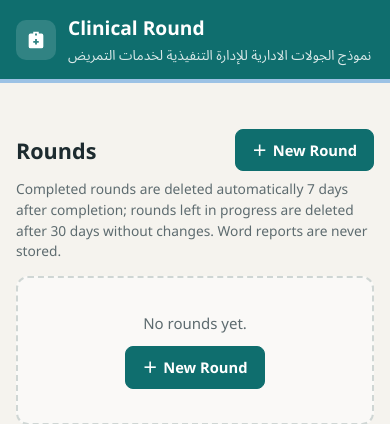
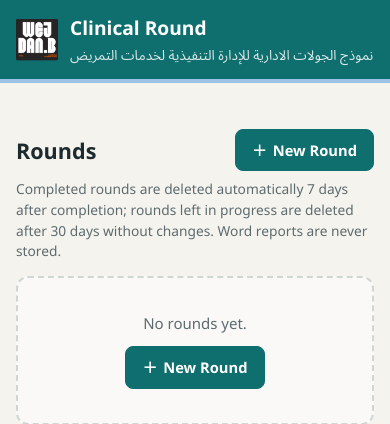
Before and after one commit to Wejdanfb/Clinical-Round, a Flask app: page / in a window 390 px wide. Shown: the top 424 px of the page. Run offline with Flask 3, Linux system fonts and the light colour scheme; data that the repository does not hold is empty; parts of the project's set-up code (start-up, migrations or seed data) failed here and were passed over; some libraries are stand-ins or nearby versions.

Commit message:
Add official WEJ DAN.B logo (header, login, favicon)
- static/brand/logo.png: the logo exactly as supplied (byte-identical,
  2000x2000 PNG); single asset referenced once in the template (LOGO)
- Header: logo beside the Clinical Round name (48 px, 42 px on phones)
- Login page: logo above "Sign in" (128 px, 108 px on phones)
- Logo is scaled uniformly inside a square frame that only leaves out its
  transparent border; no stretching, cropping of the design, recolouring
  or effects
- Favicons (32/48/192 px) and Apple touch icon generated as separate
  files by tools/make_favicons.py; the original asset is not modified
- No backend, database or Word template changes

Co-Authored-By: Claude Opus 5.5 <noreply@anthropic.com>
Claude-Session: https://claude.ai/code/session_01T2qn7ytJbquonJhoJTf4V2

```diff
--- a/static/style.css
+++ b/static/style.css
@@ -314,3 +314,27 @@ body.modal-open { overflow: hidden; }
 @media (prefers-reduced-motion: reduce) {
   .acc-panel, .acc-inner, .acc-chevron { transition: none; }
 }
+
+/* ===================== Brand logo =====================
+   static/brand/logo.png is the original file (2000 x 2000, transparent
+   border of 427 px around a 1146 px logo square). The frame shows the logo
+   square at --logo-size; only the transparent border falls outside it.
+   The image is scaled uniformly (never stretched, recoloured or filtered). */
+.logo-frame {
+  --logo-size: 46px;
+  position: relative; display: block; flex: none;
+  width: var(--logo-size); height: var(--logo-size); overflow: hidden;
+}
+.logo-frame img {
+  position: absolute; max-width: none;
+  width: calc(var(--logo-size) * 2000 / 1146); height: calc(var(--logo-size) * 2000 / 1146);
+  left: calc(var(--logo-size) * -427 / 1146); top: calc(var(--logo-size) * -427 / 1146);
+}
+.logo-header { --logo-size: 48px; }
+.logo-login { --logo-size: 128px; margin: 4px auto 6px; }
+.login-card h1 { text-align: center; }
+.login-card > .hint { text-align: center; margin-top: -6px; }
+@media (max-width: 640px) {
+  .logo-header { --logo-size: 42px; }
+  .logo-login { --logo-size: 108px; }
+}
--- a/templates/index.html
+++ b/templates/index.html
@@ -1,3 +1,6 @@
+{#- Brand logo: one asset, used everywhere. To replace the logo, overwrite
+    static/brand/logo.png and run `python tools/make_favicons.py`. -#}
+{%- set LOGO = url_for('static', filename='brand/logo.png') -%}
 <!doctype html>
 <html lang="en">
 <head>
@@ -5,15 +8,18 @@
   <meta name="viewport" content="width=device-width, initial-scale=1">
   <meta name="robots" content="noindex, nofollow">
   <title>Clinical Round</title>
+  <link rel="icon" type="image/png" sizes="32x32" href="{{ url_for('static', filename='brand/favicon-32.png') }}">
+  <link rel="icon" type="image/png" sizes="48x48" href="{{ url_for('static', filename='brand/favicon-48.png') }}">
+  <link rel="icon" type="image/png" sizes="192x192" href="{{ url_for('static', filename='brand/icon-192.png') }}">
+  <link rel="apple-touch-icon" href="{{ url_for('static', filename='brand/apple-touch-icon.png') }}">
+  <link rel="preload" as="image" href="{{ LOGO }}">
   <link rel="stylesheet" href="{{ url_for('static', filename='style.css') }}">
 </head>
 <body data-max-photo-mb="{{ max_photo_mb }}" data-max-photos="{{ max_photos }}">
 <header class="topbar">
   <div class="topbar-inner">
     <a class="brand" href="#" data-action="home" aria-label="Clinical Round - all rounds">
-      <span class="brand-mark" aria-hidden="true">
-        <svg viewBox="0 0 24 24" width="22" height="22"><path d="M9 3h6v2h3a2 2 0 0 1 2 2v12a2 2 0 0 1-2 2H6a2 2 0 0 1-2-2V7a2 2 0 0 1 2-2h3V3zm2 2v2h2V5h-2zm0 6v2H9v2h2v2h2v-2h2v-2h-2v-2h-2z" fill="currentColor"/></svg>
-      </span>
+      <span class="logo-frame logo-header"><img src="{{ LOGO }}" alt="WEJ DAN.B logo" width="2000" height="2000" decoding="async"></span>
       <span>
         <span class="brand-title">Clinical Round</span>
         <span class="brand-sub" lang="ar" dir="rtl">نموذج الجولات الادارية للإدارة التنفيذية لخدمات التمريض</span>
@@ -29,6 +35,7 @@
   <!-- ============ SIGN IN ============ -->
   <section id="view-login" hidden>
     <form id="login-form" class="card login-card" autocomplete="on">
+      <span class="logo-frame logo-login"><img src="{{ LOGO }}" alt="WEJ DAN.B logo" width="2000" height="2000" decoding="async"></span>
       <h1>Sign in</h1>
       <p class="hint">This application is protected. Enter your password to continue.</p>
       <label class="field">
```
Also changed, not shown: tools/make_favicons.py (added, +34 -0 lines), static/brand/apple-touch-icon.png (added), static/brand/favicon-32.png (added), static/brand/favicon-48.png (added), static/brand/icon-192.png (added), static/brand/logo.png (added).
